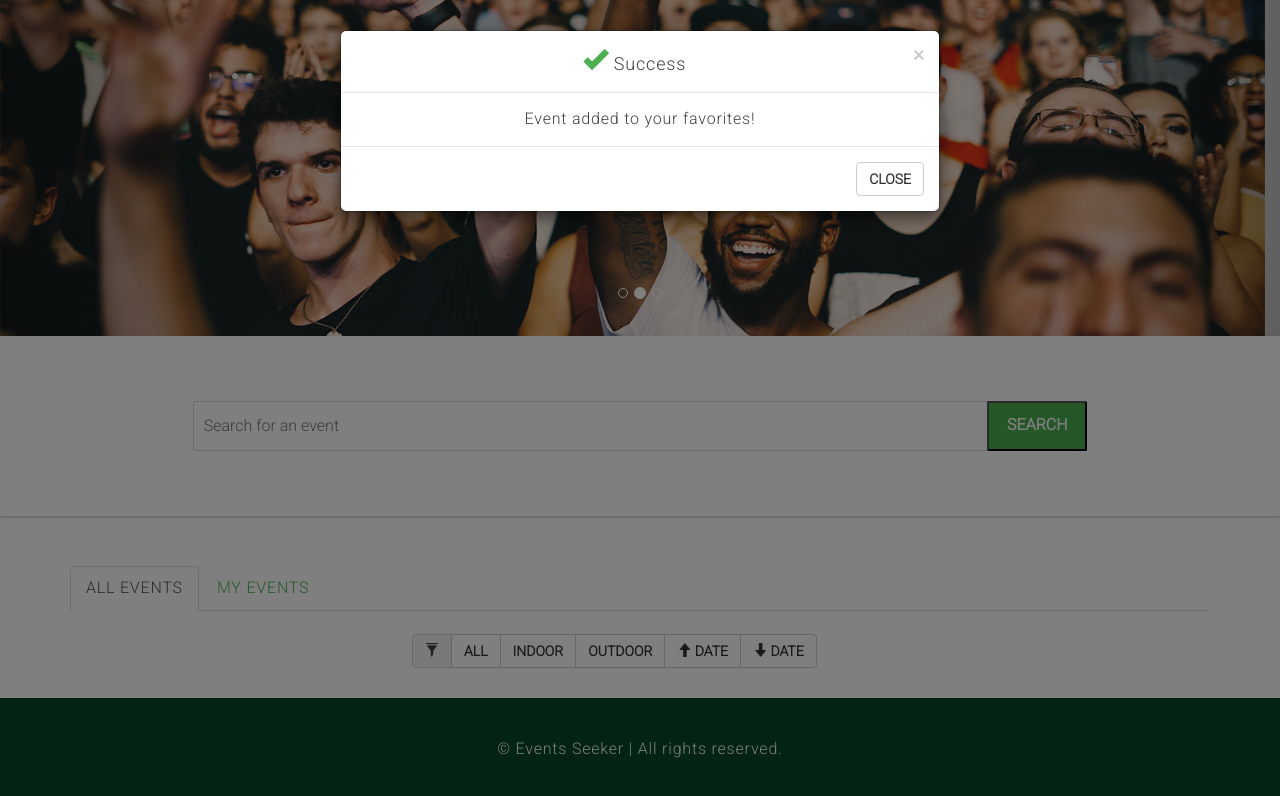
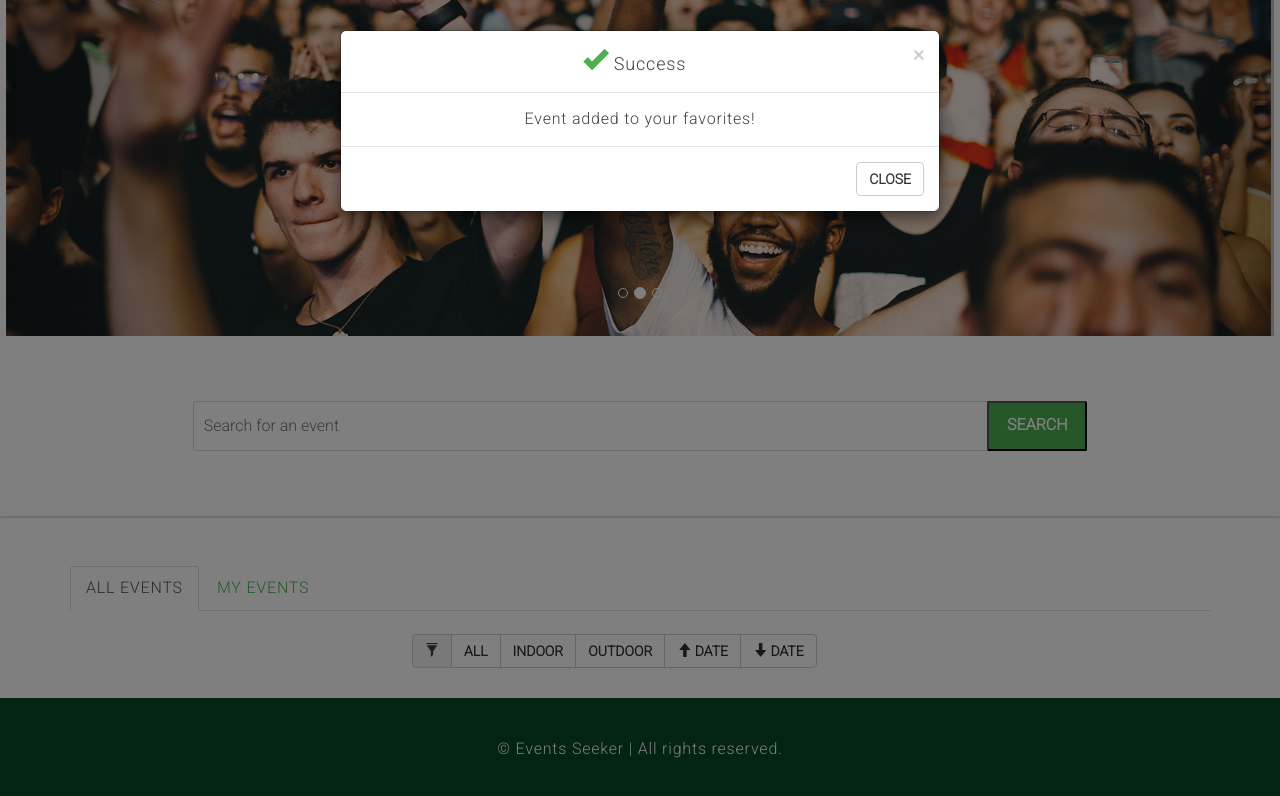
Before and after one commit to yuukizou/SI539-EventSeeker, a website: page index.html in a window 1280 px wide. Both pictures are taken after a click on the item 248 px from the left and 1329 px from the top of the page. Shown: the part 188-984 px from the top of the page. Drawn offline with nearby package versions, Linux system fonts and the light colour scheme.

```diff
--- a/css/style.css
+++ b/css/style.css
@@ -41,6 +41,12 @@
 
 .navbar-right > li > a:hover {
     color: #3C753C !important;
+}
+
+.carousel {
+    width: 99%;
+    margin: 0 auto;
+    background-color: white
 }
 
 .row-title {
--- a/index.html
+++ b/index.html
@@ -82,9 +82,9 @@
       </div>
     </div>
     <div>
+
+<!-- Yikai: Events list -->
       <div class="container">
-
-        <!-- Yikai: Events list -->
         <div class="row me-row content-ct speaker" id="speakers">
           <h2 class="row-title">Event</h2>
           <div id="exTab2" class="container">
@@ -96,8 +96,10 @@
               </li>
             </ul>
 
+
             <div class="tab-content">
-              <div role="tabpanel" class="tab-pane fade in active" id="1">
+                <div role="tabpanel" class="tab-pane fade in active" id="1">
+
                 <div class="controls btn-group filtertoolbar" role="group" aria-label="filtertool">
                   <button class="btn eventfilter-title"><span class="glyphicon glyphicon-filter"></span></button>
                   <button type="button" class="control btn btn-default eventfilter" data-filter="all">All</button>
@@ -106,6 +108,7 @@
                   <button type="button" class="control btn btn-default eventfilter" data-sort="date:asc"><span class="glyphicon glyphicon-arrow-up"></span> Date</button>
                   <button type="button" class="control btn btn-default eventfilter" data-sort="date:desc"><span class="glyphicon glyphicon-arrow-down"></span> Date</button>
                 </div>
+
                 <!-- Start Card -->
                 <div class="col-md-4 col-sm-6 feature img-detail mix green" data-date = "2">
                   <a class = "link-detail" href="eventintro.html">
@@ -122,6 +125,7 @@
                  </ul>
                </div>
                <!-- End Card -->
+
                <div class="col-md-4 col-sm-6 feature img-detail mix blue" data-date = "4">
                 <a class = "link-detail" href="eventintro.html">
                   <img src="img/event2.jpg" class="speaker-img" alt="event">
@@ -191,13 +195,11 @@
                       <span class="fa fa-heart-o cardheart">
                       </span>
                     </ul>
-                  </div>
                 </div>
+</div>
 
-                <!-- fav and unfav -->
-
-                <!-- Modal for success message-->
-                <div class="modal fade" id="myModal" tabindex="-1" role="dialog" aria-labelledby="myModalLabel">
+              <!-- Modal for success message-->
+                <div class="modal fade" id="myModal" role="dialog" aria-labelledby="myModalLabel">
                   <div class="modal-dialog" role="document">
                     <div class="modal-content">
                       <div class="modal-header">
@@ -215,11 +217,12 @@
                 </div>
 
                 <!-- tab 2: my events -->
-                <div role="tabpanel" class="tab-pane fade" id="2">
+                <div role="tabpanel" class="tab-pane" id="2">
                   <div class="myevents">
                     <p class="message">You haven't logged in yet. Please <a href = "login.html"> log in</a> to see your events!</p>
                   </div>
                 </div>
+
               </div>
             </div>
           </div>
@@ -243,6 +246,11 @@
       <script src="js/scrolling-nav.js"></script>
       <script src="js/validator.js"></script>
       <script src="js/mixitup.min.js"></script>
+      <script>
+        $('li.links').click(function(e){
+          $(this).find('span.fa').toggleClass('fa-heart fa-heart-o');
+        });
+      </script>
 
       <script>
         var containerEl = document.querySelector('.container');
@@ -250,12 +258,5 @@
         var mixer = mixitup(containerEl);
       </script>
 
-      <script>
-        $('li.links').click(function(e){
-          e.preventDefault();
-          $(this).find('span.fa').toggleClass('fa-heart fa-heart-o');
-        });
-      </script>
-
     </body>
     </html>
```
